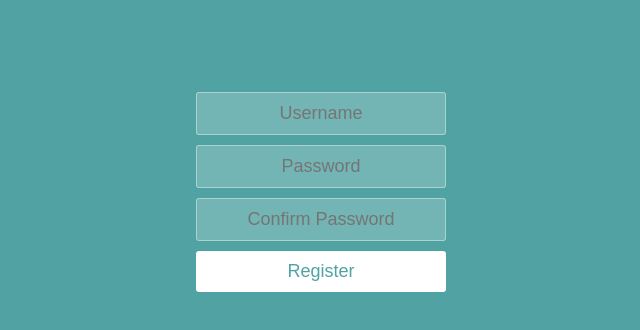
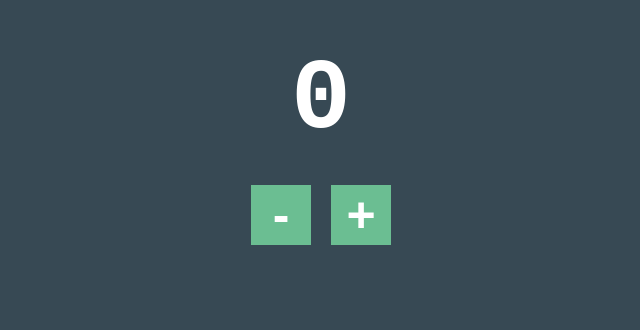
Before and after one commit to ashenafiab/react-app-training, a React (Create React App) app: page / in a window 1280 px wide. Shown: the part 136-466 px from the top of the page, without its empty margins (319-959 px from the left). Built offline with nearby package versions, Linux system fonts and the light colour scheme.

Commit message:
React Hooks - useState

```diff
--- a/public/styles.css
+++ b/public/styles.css
@@ -1,57 +1,29 @@
-* {
-  box-sizing: border-box;
-  margin: 0;
-  padding: 0;
-  font-weight: 300;
+body {
+  font: normal 14px/100% "Andale Mono", AndaleMono, monospace;
+  color: #fff;
+  padding: 50px;
+  width: 300px;
+  margin: 0 auto;
+  background-color: #374954;
+  text-align: center;
 }
 
-body {
-  font-family: "Source Sans Pro", sans-serif;
-  color: white;
-  font-weight: 300;
-  background: #50a3a2;
-  width: 100%;
-  height: 100%;
+h1 {
+  font-size: 100px;
 }
 
 .container {
-  margin: 10% auto;
-  padding: 80px 0;
-  text-align: center;
+  margin: 60% auto;
 }
 
-.container h1 {
-  font-size: 40px;
-  font-weight: 200;
+button {
+  display: inline-block;
+  background-color: #6bbe92;
+  border: 0;
+  width: 60px;
+  margin: 10px;
+  text-align: center;
+  color: #fff;
+  font-weight: bold;
+  font-size: 50px;
 }
-
-form {
-  padding: 20px 0;
-  position: relative;
-}
-form input {
-  border: 1px solid rgba(252, 252, 252, 0.4);
-  background-color: rgba(252, 252, 252, 0.2);
-  width: 250px;
-  border-radius: 3px;
-  font-family: "Source Sans Pro", sans-serif;
-  padding: 10px 15px;
-  margin: 0 auto 10px auto;
-  display: block;
-  text-align: center;
-  font-size: 18px;
-  color: white;
-  font-weight: 300;
-}
-
-form button {
-  appearance: none;
-  outline: 0;
-  background-color: white;
-  border: 0;
-  padding: 10px 15px;
-  color: #50a3a2;
-  border-radius: 3px;
-  width: 250px;
-  font-size: 18px;
-}
--- a/src/components/App.jsx
+++ b/src/components/App.jsx
@@ -1,12 +1,22 @@
 import React from "react";
-import Form from "./Form";
-
-var userIsRegistered = false;
 
 function App() {
+// one react hooks example ; useState
+  var [count, setCount] = React.useState(0);
+
+  function decrease() {
+    setCount(count - 1);
+  }
+
+  function increase() {
+    setCount(count + 1);
+  }
+
   return (
     <div className="container">
-      <Form isRegistered={userIsRegistered} />
+      <h1>{count}</h1>
+      <button onClick={decrease}>-</button>
+      <button onClick={increase}>+</button>
     </div>
   );
 }
--- a/src/components/Form.jsx
+++ /dev/null
@@ -1,19 +0,0 @@
-import React from "react";
-
-function Form(props) {
-  return (
-    <form className="form">
-      <input type="text" placeholder="Username" />
-      <input type="password" placeholder="Password" />
-
-      {!props.isRegistered && (<input type="password" placeholder="Confirm Password" />)}
-
-      {/* or we can use the ternary operator with by adding a null at the point where the condition is not true */}
-      {/* {!props.isRegistered ? (<input type="password" placeholder="Confirm Password" />) : null} */}
-
-      <button type="submit">{props.isRegistered ? "Login" : "Register"}</button>
-    </form>
-  );
-}
-
-export default Form;
```
Also changed, not shown: src/index.js (+1 -10 lines).
